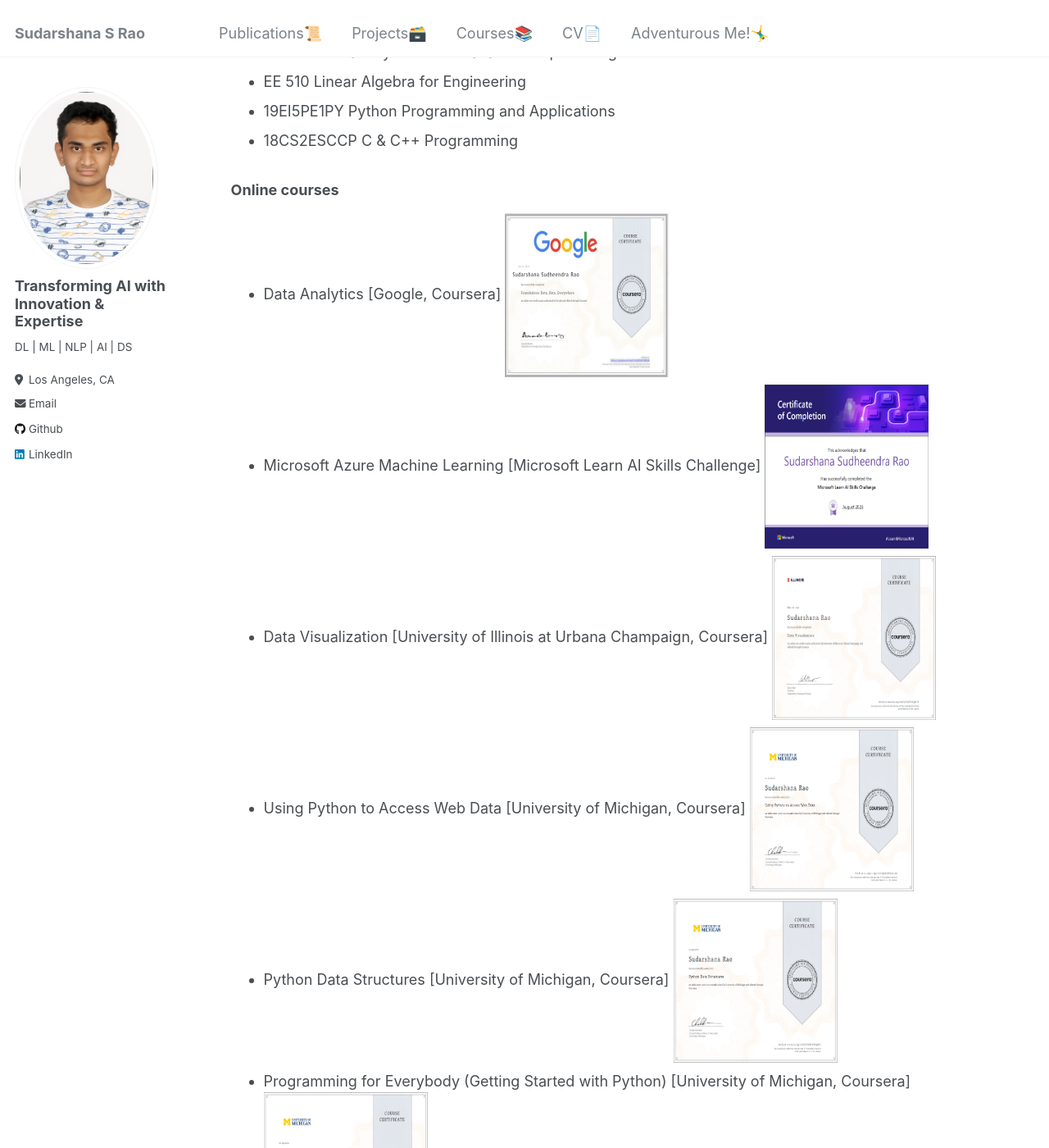
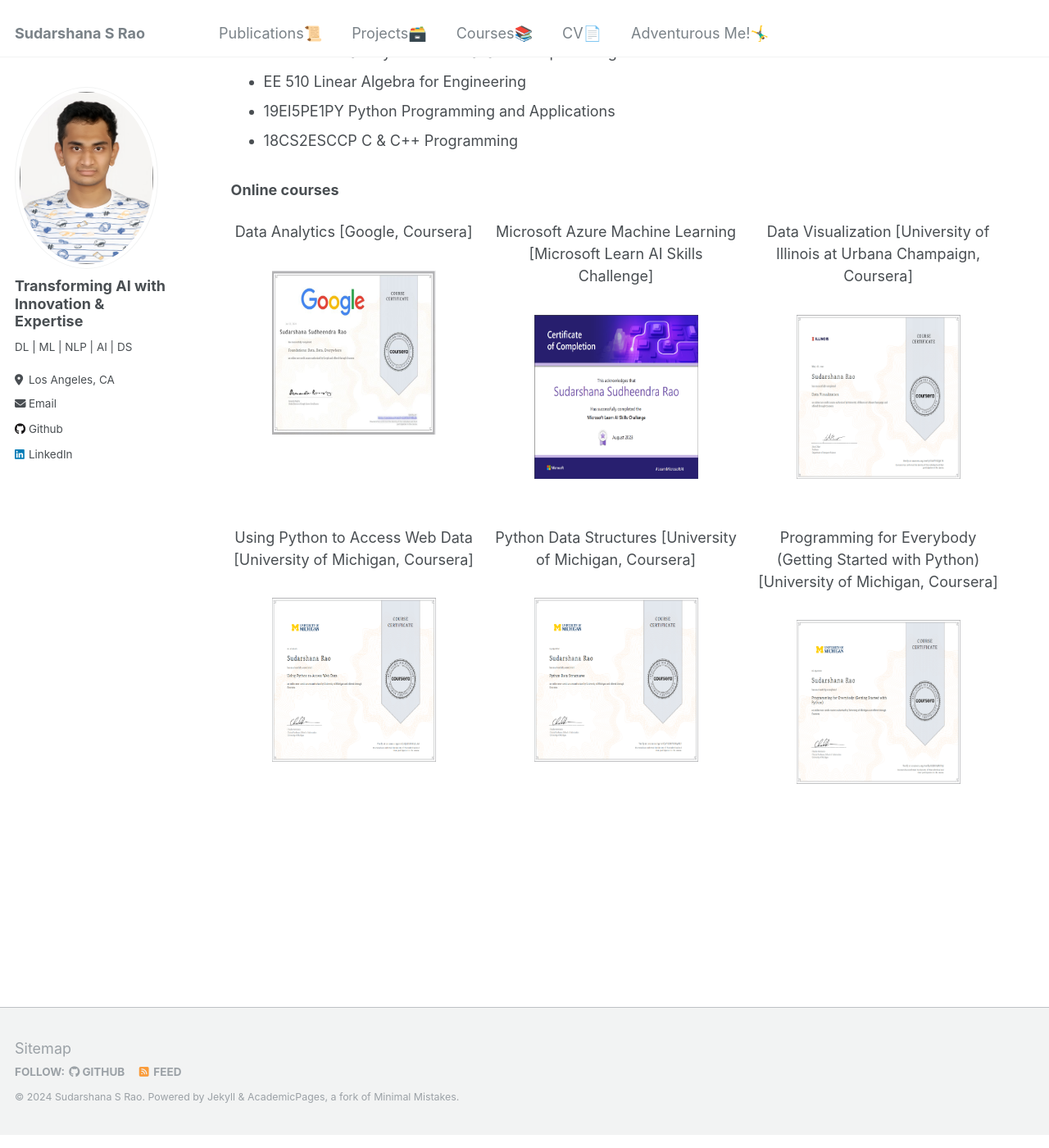
Before and after one commit to SudarshanaSRao/SudarshanaSRao.github.io, a Jekyll site: the page built from _pages/courses.md, in a window 1280 px wide and 1400 px high, scrolled down 349 px. Shown: the whole window at 82% size. Built offline with Jekyll 4.4.1, drawn with Linux system fonts in a browser that asks for light colours.

Commit message:
Update courses.md

```diff
--- a/_pages/courses.md
+++ b/_pages/courses.md
@@ -24,26 +24,47 @@
 
 ### Online courses
 {% raw %}
-<div class="course-list">
-  <ul>
-    <li>Data Analytics [Google, Coursera]
-      <img src="/images/Google Data Analytics.jpg" style="width: 200px; height: 200px">
-    </li>
-    <li>Microsoft Azure Machine Learning [Microsoft Learn AI Skills Challenge]
-      <img src="/images/gluck.png" style="width: 200px; height: 200px">
-    </li>
-            <li>Data Visualization [University of Illinois at Urbana Champaign, Coursera]
-      <img src="/images/uiuc_cou.png" style="width: 200px; height: 200px">
-    </li>
-        <li>Using Python to Access Web Data [University of Michigan, Coursera]
-      <img src="/images/umich_2.png" style="width: 200px; height: 200px">
-    </li>
-        <li>Python Data Structures [University of Michigan, Coursera]
-      <img src="/images/umich_3.png" style="width: 200px; height: 200px">
-    </li>
-     <li>Programming for Everybody (Getting Started with Python) [University of Michigan, Coursera]
-      <img src="/images/umich_1.png" style="width: 200px; height: 200px">
-    </li>
-  </ul>
+<style>
+  .course-container {
+    display: flex;
+    flex-wrap: wrap;
+    gap: 20px; /* Adjust as needed for spacing between items */
+  }
+  .course {
+    width: 300px; /* Adjust width as needed */
+    margin-bottom: 20px; /* Adjust spacing between items */
+    text-align: center; /* Center align text */
+  }
+  .course img {
+    width: 200px;
+    height: 200px;
+    margin-top: 10px; /* Adjust spacing between image and text */
+  }
+</style>
+<div class="course-container">
+  <div class="course">
+    <p>Data Analytics [Google, Coursera]</p>
+    <img src="/images/Google Data Analytics.jpg">
+  </div>
+  <div class="course">
+    <p>Microsoft Azure Machine Learning [Microsoft Learn AI Skills Challenge]</p>
+    <img src="/images/gluck.png">
+  </div>
+  <div class="course">
+    <p>Data Visualization [University of Illinois at Urbana Champaign, Coursera]</p>
+    <img src="/images/uiuc_cou.png">
+  </div>
+  <div class="course">
+    <p>Using Python to Access Web Data [University of Michigan, Coursera]</p>
+    <img src="/images/umich_2.png">
+  </div>
+  <div class="course">
+    <p>Python Data Structures [University of Michigan, Coursera]</p>
+    <img src="/images/umich_3.png">
+  </div>
+  <div class="course">
+    <p>Programming for Everybody (Getting Started with Python) [University of Michigan, Coursera]</p>
+    <img src="/images/umich_1.png">
+  </div>
 </div>
 {% endraw %}
```
